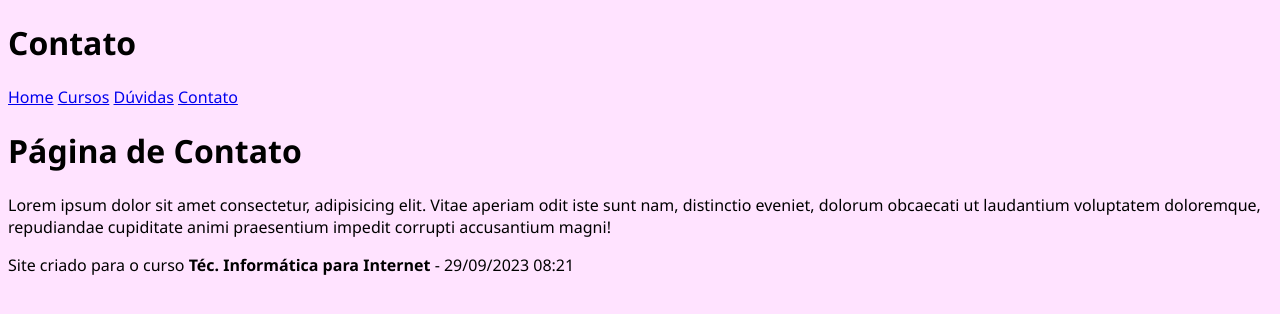
After one commit to JhonatanDev132/aulas-php, a PHP site: page /contato.php in a window 1280 px wide. The commit adds this page. Shown: the top 314 px of the page. Run offline with PHP 8.4, Linux system fonts and the light colour scheme.

Commit message:
exercicio-site

```diff
--- /dev/null
+++ b/09-site/contato.php
@@ -0,0 +1,7 @@
+<?php require "inc/cabecalho.php"?>
+
+<h1>Página de <?=$titulo?></h1>
+
+<p>Lorem ipsum dolor sit amet consectetur, adipisicing elit. Vitae aperiam odit iste sunt nam, distinctio eveniet, dolorum obcaecati ut laudantium voluptatem doloremque, repudiandae cupiditate animi praesentium impedit corrupti accusantium magni!</p>
+
+<?php require "inc/rodape.php"?>
--- a/09-site/inc/cabecalho.php
+++ b/09-site/inc/cabecalho.php
@@ -10,6 +10,9 @@ switch($arquivos) {
         break;
     case 'cursos.php':
         $titulo = 'Cursos';
+        break;
+    case 'contato.php':
+        $titulo = 'Contato';
         break;
 
 }
@@ -29,6 +32,7 @@ switch($arquivos) {
             <a href="index.php">Home</a>
             <a href="cursos.php">Cursos</a>
             <a href="duvidas.php">Dúvidas</a>
+            <a href="contato.php">Contato</a>
         </nav>
     </header>
 
--- a/09-site/inc/rodape.php
+++ b/09-site/inc/rodape.php
@@ -1,7 +1,11 @@
 </main>
 
 <footer>
-    <p>Site criado para o curso <b>Téc. Informática para Internet</b></p>
+<?php
+date_default_timezone_set("America/Sao_Paulo");
+$dataHoraAtual = date("d/m/Y h:i");
+?>
+    <p>Site criado para o curso <b>Téc. Informática para Internet</b> - <time><?=$dataHoraAtual?></time></p>
 </footer>
 </body>
 </html>
```
